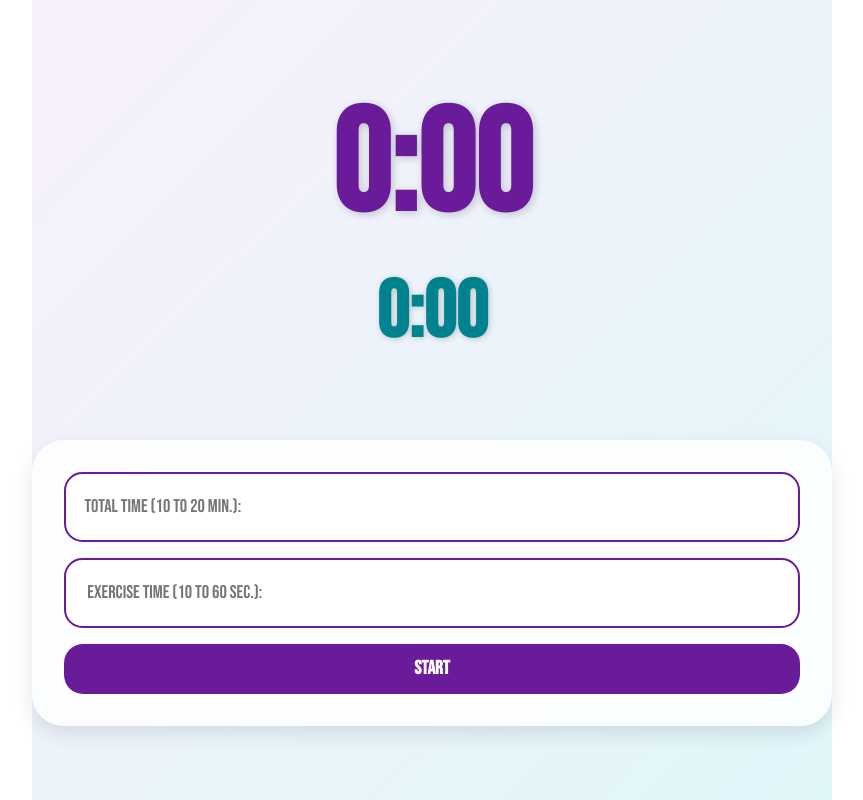
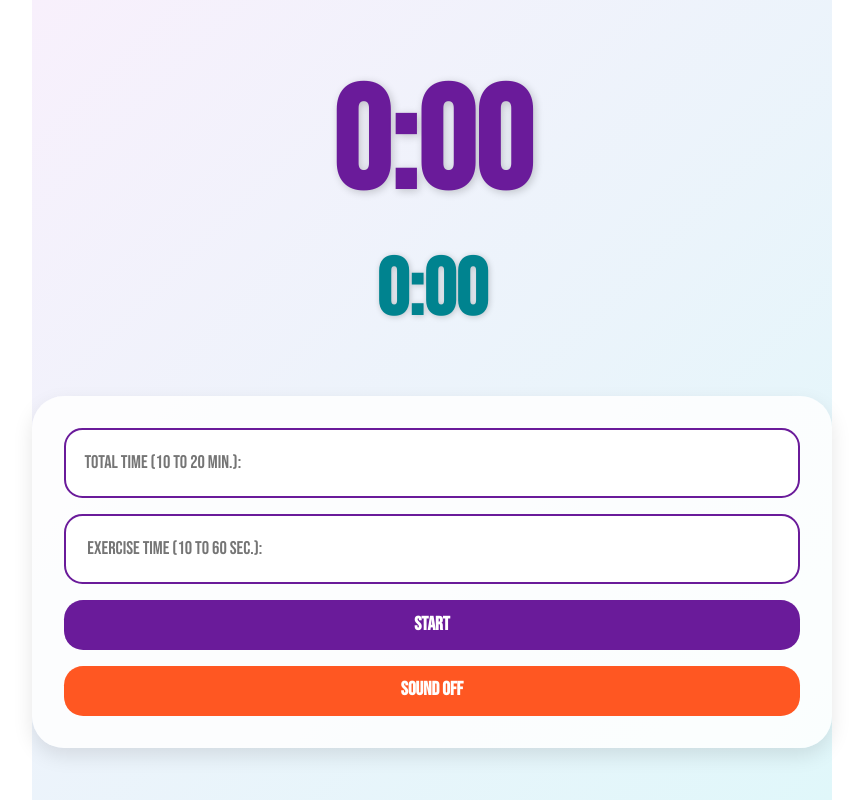
Before and after one commit to Arman75462/cardio-timer, a React (Vite) app: page / in a window 1280 px wide. Shown: the whole page, without its empty margins (208-1071 px from the left). Built offline with nearby package versions, Linux system fonts and the light colour scheme.

Commit message:
Add sound logic for browsers

```diff
--- a/src/App.css
+++ b/src/App.css
@@ -64,7 +64,8 @@
 
 /* Buttons */
 .App__start-button,
-.App__restart-button {
+.App__restart-button,
+.App__sound-button {
   padding: 0.5em 3em;
   font-size: 1.2rem;
 
@@ -81,6 +82,11 @@
   color: white;
 }
 
+.App__sound-button {
+  background-color: #ff5722;
+  color: white;
+}
+
 .App__restart-button {
   background: #00838f;
   color: white;
--- a/src/App.jsx
+++ b/src/App.jsx
@@ -7,6 +7,7 @@ function App() {
   const [totalTimer, setTotalTimer] = useState(0);
   const [exerciseTimer, setExerciseTimer] = useState(0);
   const [started, setStarted] = useState(false);
+  const [wantSound, setWantSound] = useState(false);
   const totalTimerRef = useRef(totalTimer);
   const exerciseTimerRef = useRef(exerciseTimer);
   const formRef = useRef();
@@ -21,7 +22,10 @@ function App() {
 
   function playSound(sound) {
     const audio = new Audio(sound);
-    audio.play();
+
+    if (wantSound) {
+      audio.play();
+    }
   }
 
   function handleStart(e) {
@@ -116,7 +120,16 @@ function App() {
             required
           />
 
-          <button className="App__start-button">Start</button>
+          <button type="submit" className="App__start-button">
+            Start
+          </button>
+          <button
+            type="button"
+            className="App__sound-button"
+            onClick={() => setWantSound((prevValue) => !prevValue)}
+          >
+            {wantSound ? "Sound on" : "Sound off"}
+          </button>
         </form>
       )}
     </div>
```
